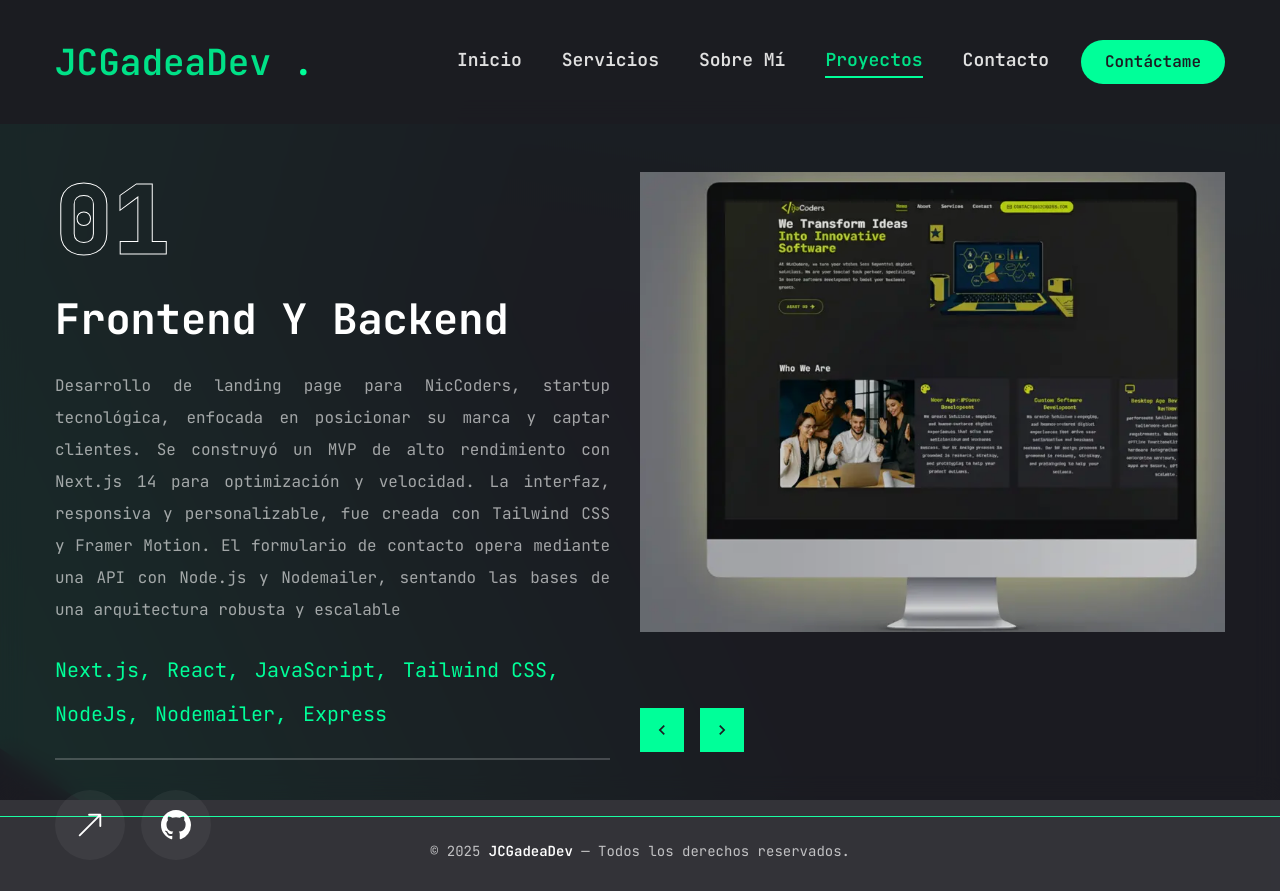
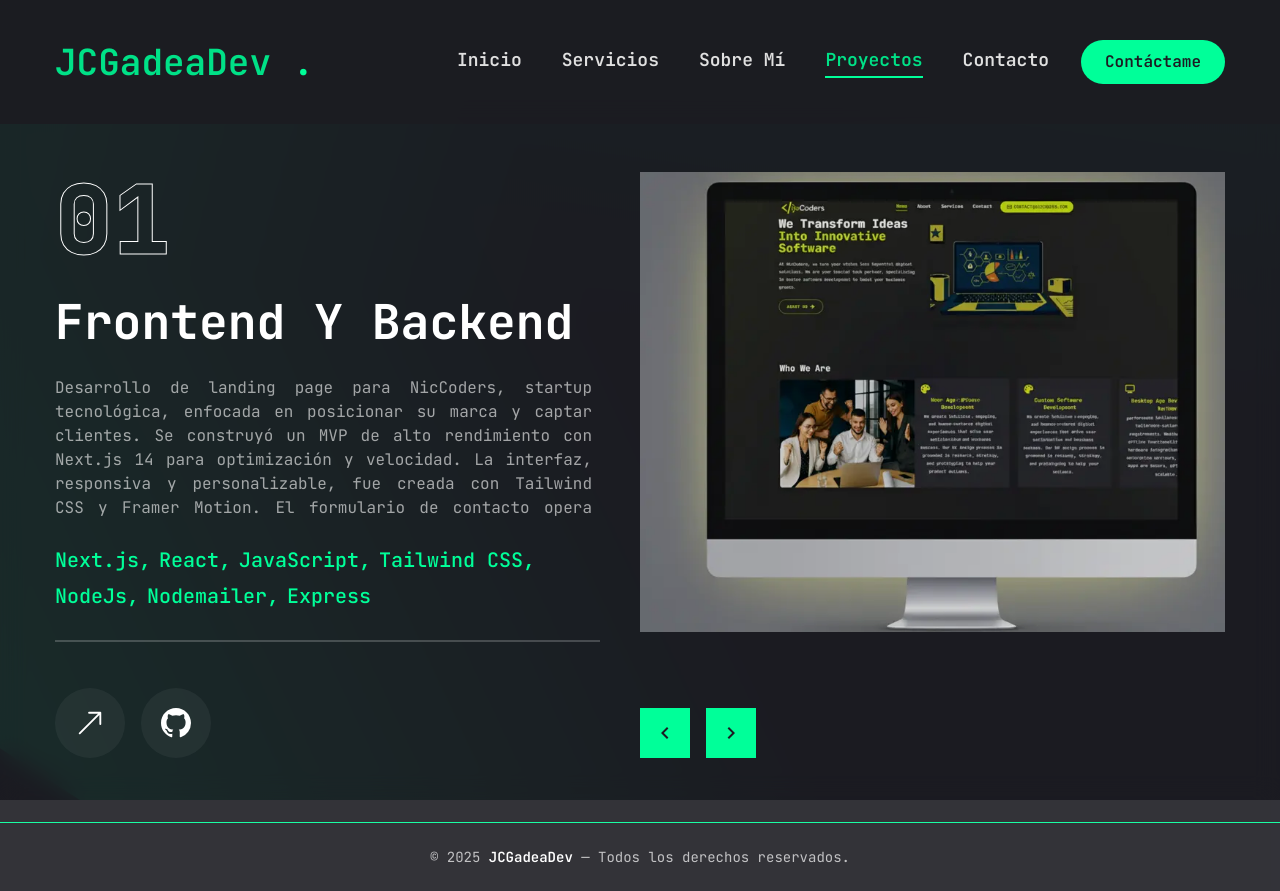
Before and after one commit to JCGadeaDev/Portafolio_JCGadea, a Next.js app: page /work in a window 1280 px wide. Built offline with nearby package versions, Linux system fonts and the light colour scheme.

Commit message:
Update Component Work Size

```diff
--- a/app/work/page.jsx
+++ b/app/work/page.jsx
@@ -92,7 +92,7 @@ const projects = [
       { name: "Tailwind CSS" },
       { name: "Framer Motion" },
     ],
-    image: "/assets/work/thumb-portfolio.png", // Reemplazar con la imagen de tu proyecto
+    image: "/assets/work/thumb-portfolio.png",
     live: "https://jc-gadea-dev-portfolio.vercel.app/",
     github: "https://github.com/JCGadeaDev/portfolio-v1",
   },
@@ -115,37 +115,48 @@ const Work = () => {
           opacity: 1,
           transition: { delay: 2.4, duration: 0.4, ease: easeIn },
         }}
-        className="min-h-[80vh] flex flex-col justify-center py-12 xl:px-0"
+        className="min-h-[80vh] flex flex-col justify-center py-12 px-4 sm:px-6 lg:px-8 xl:px-0"
       >
         <div className="container mx-auto">
-          <div className="flex flex-col xl:flex-row xl:gap-[30px]">
-            <div className="w-full xl:w-[50%] xl:h-[460px] flex flex-col xl:justify-between order-2 xl:order-none">
-              <div className="flex flex-col gap-[30px] h-[50%]">
-                <div className="text-8xl leading-none font-extrabold text-transparent text-outline">
+          <div className="flex flex-col xl:flex-row xl:gap-[40px] 2xl:gap-[50px]">
+            {/* SECCIÓN IZQUIERDA - INFORMACIÓN */}
+            <div className="w-full xl:w-[50%] flex flex-col xl:justify-between order-2 xl:order-none mb-8 xl:mb-0">
+              <div className="flex flex-col gap-[20px] md:gap-[25px] xl:gap-[30px] h-full">
+                {/* Número del Proyecto */}
+                <div className="text-6xl sm:text-7xl md:text-8xl lg:text-8xl xl:text-8xl leading-none font-extrabold text-transparent text-outline">
                   {project.num}
                 </div>
-                {/* CAMBIO: Título más dinámico y traducido */}
-                <h2 className="text-[42px] font-bold leading-none text-white capitalize">
+
+                {/* Categoría */}
+                <h2 className="text-3xl sm:text-4xl md:text-5xl lg:text-5xl xl:text-5xl font-bold leading-none text-white capitalize">
                   {project.category}
                 </h2>
-                <p className="text-white/60 text-justify">{project.description}</p>
-                <ul className="flex gap-4 flex-wrap">
+
+                {/* Descripción - Con scroll si es necesario */}
+                <p className="text-sm sm:text-base md:text-base lg:text-base xl:text-base text-white/60 text-justify leading-relaxed max-h-[120px] xl:max-h-[140px] overflow-y-auto pr-2">
+                  {project.description}
+                </p>
+
+                {/* Stack Technologies */}
+                <ul className="flex gap-2 flex-wrap">
                   {project.stack.map((item, index) => (
-                    <li key={index} className="text-xl text-accent">
+                    <li key={index} className="text-xs sm:text-sm md:text-base lg:text-lg xl:text-xl text-accent font-medium">
                       {item.name}
                       {index !== project.stack.length - 1 && ","}
                     </li>
                   ))}
                 </ul>
+
                 <div className="border border-white/20"></div>
-                <div className="flex items-center gap-4">
-                  {/* CAMBIO: Lógica para ocultar el botón si no hay link en vivo */}
+
+                {/* Botones de Acción - Fijos al final */}
+                <div className="flex items-center gap-3 sm:gap-4 md:gap-4 mt-auto">
                   {project.live && (
                     <Link href={project.live} target="_blank" rel="noopener noreferrer">
                       <TooltipProvider delayDuration={100}>
                         <Tooltip>
-                          <TooltipTrigger className="w-[70px] h-[70px] rounded-full bg-white/5 flex justify-center items-center group">
-                            <BsArrowUpRight className="text-white text-3xl group-hover:text-accent" />
+                          <TooltipTrigger className="w-[50px] h-[50px] sm:w-[60px] sm:h-[60px] md:w-[70px] md:h-[70px] rounded-full bg-white/5 flex justify-center items-center group hover:bg-accent/10 transition-all">
+                            <BsArrowUpRight className="text-white text-2xl sm:text-2xl md:text-3xl group-hover:text-accent transition-colors" />
                           </TooltipTrigger>
                           <TooltipContent>
                             <p>Ver proyecto</p>
@@ -154,12 +165,11 @@ const Work = () => {
                       </TooltipProvider>
                     </Link>
                   )}
-                  {/* CAMBIO: Tooltip traducido */}
                   <Link href={project.github} target="_blank" rel="noopener noreferrer">
                     <TooltipProvider delayDuration={100}>
                       <Tooltip>
-                        <TooltipTrigger className="w-[70px] h-[70px] rounded-full bg-white/5 flex justify-center items-center group">
-                          <BsGithub className="text-white text-3xl group-hover:text-accent" />
+                        <TooltipTrigger className="w-[50px] h-[50px] sm:w-[60px] sm:h-[60px] md:w-[70px] md:h-[70px] rounded-full bg-white/5 flex justify-center items-center group hover:bg-accent/10 transition-all">
+                          <BsGithub className="text-white text-2xl sm:text-2xl md:text-3xl group-hover:text-accent transition-colors" />
                         </TooltipTrigger>
                         <TooltipContent>
                           <p>Ver repositorio</p>
@@ -171,24 +181,26 @@ const Work = () => {
               </div>
             </div>
 
+            {/* SECCIÓN DERECHA - CARRUSEL DE IMÁGENES */}
             <div className="w-full xl:w-[50%]">
               <Swiper
-                spaceBetween={30}
+                spaceBetween={20}
                 slidesPerView={1}
-                className="xl:h-[520px] mb-4"
+                className="xl:h-[520px] mb-3 md:mb-4 lg:mb-4 rounded-lg overflow-hidden"
                 onSwiper={(swiper) => (swiperRef.current = swiper)}
                 onSlideChange={handleSlideChange}
               >
                 {projects.map((project, index) => (
                   <SwiperSlide key={index} className="w-full">
-                    <div className="h-[460px] relative group flex justify-center items-center bg-pink-50/20">
+                    <div className="h-[300px] sm:h-[350px] md:h-[400px] lg:h-[460px] xl:h-[460px] relative group flex justify-center items-center bg-pink-50/20 rounded-lg overflow-hidden">
                       <div className="absolute top-0 bottom-0 w-full h-full bg-black/10 z-10"></div>
                       <div className="relative w-full h-full">
                         <Image
                           src={project.image}
                           fill
-                          className="object-cover"
+                          className="object-cover group-hover:scale-105 transition-transform duration-300"
                           alt={`Imagen del proyecto ${project.title}`}
+                          priority={index === 0}
                         />
                       </div>
                     </div>
@@ -196,18 +208,21 @@ const Work = () => {
                 ))}
               </Swiper>
 
-              <div className="flex xl:gap-4 mt-2 xl:mt-4 w-full justify-between xl:w-max xl:justify-end">
+              {/* Botones de Navegación */}
+              <div className="flex gap-2 sm:gap-3 md:gap-4 w-full justify-between xl:w-max xl:justify-end mt-3 md:mt-4">
                 <button
-                  className="bg-accent hover:bg-accent-hover text-primary text-[22px] w-[44px] h-[44px] flex justify-center items-center transition-all"
+                  className="bg-accent hover:bg-accent-hover text-primary text-lg sm:text-lg md:text-xl lg:text-2xl w-[40px] h-[40px] sm:w-[44px] sm:h-[44px] md:w-[50px] md:h-[50px] flex justify-center items-center transition-all rounded-md hover:scale-110"
                   onClick={() => swiperRef.current?.slidePrev()}
+                  aria-label="Proyecto anterior"
                 >
-                  <MdNavigateBefore className="text-primary text-xl" />
+                  <MdNavigateBefore className="text-primary text-lg sm:text-lg md:text-2xl" />
                 </button>
                 <button
-                  className="bg-accent hover:bg-accent-hover text-primary text-[22px] w-[44px] h-[44px] flex justify-center items-center transition-all"
+                  className="bg-accent hover:bg-accent-hover text-primary text-lg sm:text-lg md:text-xl lg:text-2xl w-[40px] h-[40px] sm:w-[44px] sm:h-[44px] md:w-[50px] md:h-[50px] flex justify-center items-center transition-all rounded-md hover:scale-110"
                   onClick={() => swiperRef.current?.slideNext()}
+                  aria-label="Siguiente proyecto"
                 >
-                  <MdNavigateNext className="text-primary text-xl" />
+                  <MdNavigateNext className="text-primary text-lg sm:text-lg md:text-2xl" />
                 </button>
               </div>
             </div>
```
